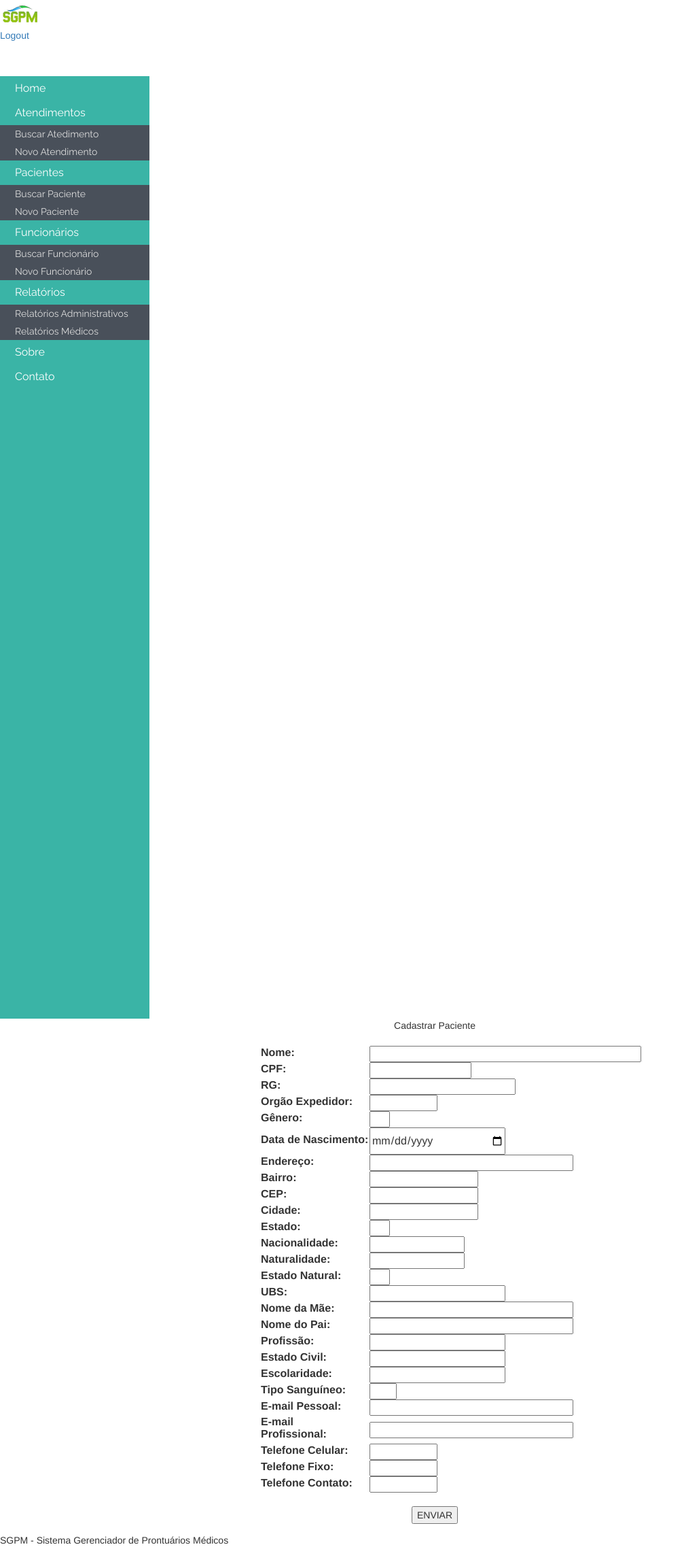
After one commit to fhnelsis/SGPM, a PHP site: page /formFuncionario.php in a window 1280 px wide. The commit adds this page. Shown: the whole page at 68% size, without its empty margins (0-1007 px from the left). Run offline with PHP 8.4, Linux system fonts and the light colour scheme.

```diff
--- /dev/null
+++ b/formFuncionario.php
@@ -0,0 +1,441 @@
+<?php include ('includes/cabecalho.php')?>
+<?php include ('includes/menu.php')?>
+<?php include ('includes/menuBack.php')?>
+<?php
+
+if ($_SERVER ['REQUEST_METHOD'] == 'POST') {
+	$con = mysqli_connect ( "localhost", "root", "", "sgpm" );
+	mysqli_set_charset ( $con, "utf8" );
+
+	$id = $_POST['id'];
+	$nome_paciente = $_POST ['nome_paciente'];
+	$cpf = $_POST ['cpf'];
+	$rg = $_POST ['rg'];
+	$org_exp = $_POST ['org_exp'];
+	$genero = $_POST ['genero'];
+	$data_nasc = $_POST ['data_nasc'];
+	$endereco = $_POST ['endereco'];
+	$bairro = $_POST ['bairro'];
+	$cep = $_POST ['cep'];
+	$cidade = $_POST ['cidade'];
+	$estado = $_POST ['estado'];
+	$estado = $_POST ['estado'];
+	$pais_nacionalidade = $_POST ['pais_nacionalidade'];
+	$cidade_natural = $_POST ['cidade_natural'];
+	$estado_natural = $_POST ['estado_natural'];
+	$ubs_atendimento = $_POST ['ubs_atendimento'];
+	$nome_mae = $_POST ['nome_mae'];
+	$nome_pai = $_POST ['nome_pai'];
+	$profissao = $_POST ['profissao'];
+	$estado_civil = $_POST ['estado_civil'];
+	$escolaridade = $_POST ['escolaridade'];
+	$tipo_sanguineo = $_POST ['tipo_sanguineo'];
+	$email_pessoal = $_POST ['email_pessoal'];
+	$email_prof = $_POST ['email_prof'];
+	$tel_cel = $_POST ['tel_cel'];
+	$tel_fixo = $_POST ['tel_fixo'];
+	$tel_contato = $_POST ['tel_contato'];
+
+	if (empty ($id)) {
+		$sql = "INSERT INTO paciente (nome_paciente, cpf, rg, org_exp, genero, data_nasc, endereco, bairro, cep,
+									  cidade, estado, pais_nacionalidade, cidade_natural, estado_natural,
+		                              ubs_atendimento, nome_mae, nome_pai, profissao, estado_civil, escolaridade,
+		                              tipo_sanguineo, email_pessoal, email_prof, tel_cel, tel_fixo, tel_contato)
+				VALUES ('{$nome_paciente}', '{$cpf}', '{$rg}', '{$org_exp}', '{$genero}', '{$data_nasc}', '{$endereco}',
+						'{$bairro}', '{$cep}', '{$cidade}', '{$estado}', '{$pais_nacionalidade}', '{$cidade_natural}',
+						'{$estado_natural}', '{$ubs_atendimento}', '{$nome_mae}', '{$nome_pai}', '{$profissao}',
+						'{$estado_civil}', '{$escolaridade}', '{$tipo_sanguineo}', '{$email_pessoal}', '{$email_prof}',
+						'{$tel_cel}', '{$tel_fixo}', '{$tel_contato}')";
+	} else {
+		$sql = "UPDATE paciente
+					SET    nome_paciente = '{$nome_paciente}',
+						   cpf = '{$cpf}',
+   					       rg = '{$rg}',
+      					   org_exp = '{$org_exp}',
+      					   genero = '{$genero}',
+   					       data_nasc = '{$data_nasc}',
+    					   endereco = '{$endereco}',
+   			               bairro = '{$bairro}',
+     			           cep = '{$cep}',
+    					   cidade = '{$cidade}',
+  				           estado = '{$estado}',
+                           pais_nacionalidade = '{$pais_nacionalidade}',
+    					   cidade_natural = '{$cidade_natural}',
+                           estado_natural = '{$estado_natural}',
+                           ubs_atendimento = '{$ubs_atendimento}',
+                           nome_mae = '{$nome_mae}',
+  					       nome_pai = '{$nome_pai}',
+                           profissao = '{$profissao}',
+                           estado_civil = '{$estado_civil}',
+                           escolaridade = '{$escolaridade}',
+                           tipo_sanguineo = '{$tipo_sanguineo}',
+                           email_pessoal = '{$email_pessoal}',
+                           email_prof = '{$email_prof}',
+                           tel_cel = '{$tel_cel}',
+                           tel_fixo = '{$tel_fixo}',
+                           tel_contato = '{$tel_contato}'
+                   WHERE   id_paciente = {$id} ";
+	}
+
+	$exec = mysqli_query ( $con, $sql );
+	$_SESSION ['msg'] = 'Registro Salvo Com Sucesso!';
+	header ( 'Location: consultarPaciente.php' );
+}
+
+// Se exitir um id passado por parametro
+if (isset ( $_GET ['id'] )) {
+	$con = mysqli_connect ( "localhost", "root", "", "sgpm" );
+	mysqli_set_charset ( $con, "utf8" );
+
+	$query = mysqli_query ( $con, "SELECT * FROM paciente WHERE id_paciente = {$_GET['id']} " );
+	$dadosPaciente = mysqli_fetch_array ( $query );
+}
+?>
+
+<div class="divTudoFormPaciente">
+	<div id="tituloPaginaCadastroAlteracao">
+		<center>
+				<?php echo isset($_GET['id']) ? "Alterar Paciente" : "Cadastrar Paciente"; ?>
+			</center>
+	</div>
+
+	<center>
+		<div id="formAlteraPaciente">
+			<div class="content-dataTable" style="width: 40%; margin: 0 auto">
+				<form method="POST">
+					<table width="100%">
+						<tr>
+							<br />
+							<td><label for="nome_paciente">Nome:</label></td>
+							<td><input style="width: 400px;" type="text" name="nome_paciente"
+								id="nome_paciente" maxlength="50"
+								value="<?php
+
+								if (isset ( $dadosPaciente ['nome_paciente'] )) {
+									echo $dadosPaciente ['nome_paciente'];
+								}
+								?>" /></td>
+						</tr>
+
+						<tr>
+							<td><label for="cpf">CPF:</label></td>
+							<td><input style="width: 150px;" type="text" name="cpf" id="cpf"
+								maxlength="11"
+								value="<?php
+
+								if (isset ( $dadosPaciente ['cpf'] )) {
+									echo $dadosPaciente ['cpf'];
+								}
+								?>" /></td>
+						</tr>
+
+						<tr>
+							<td><label for="rg">RG:</label></td>
+							<td><input type="text" name="rg" id="rg" maxlength="10"
+								value="<?php
+
+								if (isset ( $dadosPaciente ['rg'] )) {
+									echo $dadosPaciente ['rg'];
+								}
+								?>" /></td>
+						</tr>
+
+						<tr>
+							<td><label for="org_exp" style="width: 140px">Org&#227;o
+									Expedidor:</label></td>
+							<td><input style="width: 100px;" type="text" name="org_exp"
+								id="org_exp" maxlength="6"
+								value="<?php
+
+								if (isset ( $dadosPaciente ['org_exp'] )) {
+									echo $dadosPaciente ['org_exp'];
+								}
+								?>" /></td>
+						</tr>
+
+						<tr>
+							<td><label for="genero">G&#234;nero:</label></td>
+							<td><input style="width: 30px;" type="text" name="genero"
+								id="genero" maxlength="1"
+								value="<?php
+
+								if (isset ( $dadosPaciente ['genero'] )) {
+									echo $dadosPaciente ['genero'];
+								}
+								?>" /></td>
+						</tr>
+
+						<tr>
+							<td><label for="data_nasc" style="width: 160px">Data de
+									Nascimento:</label></td>
+							<td><input style="width: 200px;" type="date" name="data_nasc"
+								id="data_nasc" maxlength="10"
+								value="<?php
+
+								if (isset ( $dadosPaciente ['data_nasc'] )) {
+									echo $dadosPaciente ['data_nasc'];
+								}
+								?>" /></td>
+						</tr>
+
+						<tr>
+							<td><label for="endereco" style="width: 100px">Endere&#231;o:</label></td>
+							<td><input style="width: 300px;" type="text" name="endereco"
+								id="endereco" maxlength="100"
+								value="<?php
+
+								if (isset ( $dadosPaciente ['endereco'] )) {
+									echo $dadosPaciente ['endereco'];
+								}
+								?>" /></td>
+						</tr>
+
+						<tr>
+							<td><label for="bairro" style="width: 100px">Bairro:</label></td>
+							<td><input style="width: 160px;" type="text" name="bairro"
+								id="bairro" maxlength="30"
+								value="<?php
+
+								if (isset ( $dadosPaciente ['bairro'] )) {
+									echo $dadosPaciente ['bairro'];
+								}
+								?>" /></td>
+						</tr>
+
+						<tr>
+							<td><label for="cep" style="width: 100px">CEP:</label></td>
+							<td><input style="width: 160px;" type="text" name="cep" id="cep"
+								maxlength="9"
+								value="<?php
+
+								if (isset ( $dadosPaciente ['cep'] )) {
+									echo $dadosPaciente ['cep'];
+								}
+								?>" /></td>
+						</tr>
+
+						<tr>
+							<td><label for="cidade" style="width: 100px">Cidade:</label></td>
+							<td><input style="width: 160px;" type="text" name="cidade"
+								id="cidade" maxlength="30"
+								value="<?php
+
+								if (isset ( $dadosPaciente ['cidade'] )) {
+									echo $dadosPaciente ['cidade'];
+								}
+								?>" /></td>
+						</tr>
+
+						<tr>
+							<td><label for="estado" style="width: 100px">Estado:</label></td>
+							<td><input style="width: 30px;" type="text" name="estado"
+								id="estado" maxlength="2"
+								value="<?php
+
+								if (isset ( $dadosPaciente ['estado'] )) {
+									echo $dadosPaciente ['estado'];
+								}
+								?>" /></td>
+						</tr>
+
+						<tr>
+							<td><label for="pais_nacionalidade" style="width: 100px">Nacionalidade:</label></td>
+							<td><input style="width: 140px;" type="text"
+								name="pais_nacionalidade" id="pais_nacionalidade" maxlength="30"
+								value="<?php
+
+								if (isset ( $dadosPaciente ['pais_nacionalidade'] )) {
+									echo $dadosPaciente ['pais_nacionalidade'];
+								}
+								?>" /></td>
+						</tr>
+
+						<tr>
+							<td><label for="cidade_natural" style="width: 100px">Naturalidade:</label></td>
+							<td><input style="width: 140px;" type="text"
+								name="cidade_natural" id="cidade_natural" maxlength="30"
+								value="<?php
+
+								if (isset ( $dadosPaciente ['cidade_natural'] )) {
+									echo $dadosPaciente ['cidade_natural'];
+								}
+								?>" /></td>
+						</tr>
+
+						<tr>
+							<td><label for="estado_natural" style="width: 120px">Estado
+									Natural:</label></td>
+							<td><input style="width: 30px;" type="text" name="estado_natural"
+								id="estado_natural" maxlength="2"
+								value="<?php
+
+								if (isset ( $dadosPaciente ['estado_natural'] )) {
+									echo $dadosPaciente ['estado_natural'];
+								}
+								?>" /></td>
+						</tr>
+
+						<tr>
+							<td><label for="ubs_atendimento" style="width: 120px">UBS:</label></td>
+							<td><input style="width: 200px;" type="text"
+								name="ubs_atendimento" id="ubs_atendimento" maxlength="30"
+								value="<?php
+
+								if (isset ( $dadosPaciente ['ubs_atendimento'] )) {
+									echo $dadosPaciente ['ubs_atendimento'];
+								}
+								?>" /></td>
+						</tr>
+
+						<tr>
+							<td><label for="nome_mae" style="width: 120px">Nome da M&#227;e:</label></td>
+							<td><input style="width: 300px;" type="text" name="nome_mae"
+								id="nome_mae" maxlength="50"
+								value="<?php
+
+								if (isset ( $dadosPaciente ['nome_mae'] )) {
+									echo $dadosPaciente ['nome_mae'];
+								}
+								?>" /></td>
+						</tr>
+
+						<tr>
+							<td><label for="nome_pai" style="width: 120px">Nome do Pai:</label></td>
+							<td><input style="width: 300px;" type="text" name="nome_pai"
+								id="nome_pai" maxlength="50"
+								value="<?php
+
+								if (isset ( $dadosPaciente ['nome_pai'] )) {
+									echo $dadosPaciente ['nome_pai'];
+								}
+								?>" /></td>
+						</tr>
+
+						<tr>
+							<td><label for="profissao" style="width: 120px">Profiss&#227;o:</label></td>
+							<td><input style="width: 200px;" type="text" name="profissao"
+								id="profissao" maxlength="50"
+								value="<?php
+
+								if (isset ( $dadosPaciente ['profissao'] )) {
+									echo $dadosPaciente ['profissao'];
+								}
+								?>" /></td>
+						</tr>
+
+						<tr>
+							<td><label for="estado_civil" style="width: 120px">Estado Civil:</label></td>
+							<td><input style="width: 200px;" type="text" name="estado_civil"
+								id="estado_civil" maxlength="50"
+								value="<?php
+
+								if (isset ( $dadosPaciente ['estado_civil'] )) {
+									echo $dadosPaciente ['estado_civil'];
+								}
+								?>" /></td>
+						</tr>
+
+						<tr>
+							<td><label for="escolaridade" style="width: 120px">Escolaridade:</label></td>
+							<td><input style="width: 200px;" type="text" name="escolaridade"
+								id="escolaridade" maxlength="50"
+								value="<?php
+
+								if (isset ( $dadosPaciente ['escolaridade'] )) {
+									echo $dadosPaciente ['escolaridade'];
+								}
+								?>" /></td>
+						</tr>
+
+						<tr>
+							<td><label for="tipo_sanguineo" style="width: 140px">Tipo
+									Sangu&#237;neo:</label></td>
+							<td><input style="width: 40px;" type="text" name="tipo_sanguineo"
+								id="tipo_sanguineo" maxlength="3"
+								value="<?php
+
+								if (isset ( $dadosPaciente ['tipo_sanguineo'] )) {
+									echo $dadosPaciente ['tipo_sanguineo'];
+								}
+								?>" /></td>
+						</tr>
+
+						<tr>
+							<td><label for="email_pessoal" style="width: 140px">E-mail
+									Pessoal:</label></td>
+							<td><input style="width: 300px;" type="text" name="email_pessoal"
+								id="email_pessoal" maxlength="50"
+								value="<?php
+
+								if (isset ( $dadosPaciente ['email_pessoal'] )) {
+									echo $dadosPaciente ['email_pessoal'];
+								}
+								?>" /></td>
+						</tr>
+
+						<tr>
+							<td><label for="email_prof" style="width: 140px">E-mail
+									Profissional:</label></td>
+							<td><input style="width: 300px;" type="text" name="email_prof"
+								id="email_pessoal" maxlength="50"
+								value="<?php
+
+								if (isset ( $dadosPaciente ['email_prof'] )) {
+									echo $dadosPaciente ['email_prof'];
+								}
+								?>" /></td>
+						</tr>
+
+						<tr>
+							<td><label for="tel_cel" style="width: 140px">Telefone Celular:</label></td>
+							<td><input style="width: 100px;" type="text" name="tel_cel"
+								id="tel_cel" maxlength="10"
+								value="<?php
+
+								if (isset ( $dadosPaciente ['tel_cel'] )) {
+									echo $dadosPaciente ['tel_cel'];
+								}
+								?>" /></td>
+						</tr>
+
+						<tr>
+							<td><label for="tel_fixo" style="width: 140px">Telefone Fixo:</label></td>
+							<td><input style="width: 100px;" type="text" name="tel_fixo"
+								id="tel_cel" maxlength="10"
+								value="<?php
+
+								if (isset ( $dadosPaciente ['tel_fixo'] )) {
+									echo $dadosPaciente ['tel_fixo'];
+								}
+								?>" /></td>
+						</tr>
+
+						<tr>
+							<td><label for="tel_contato" style="width: 140px">Telefone
+									Contato:</label></td>
+							<td><input style="width: 100px;" type="text" name="tel_contato"
+								id="tel_contato" maxlength="10"
+								value="<?php
+
+								if (isset ( $dadosPaciente ['tel_contato'] )) {
+									echo $dadosPaciente ['tel_contato'];
+								}
+								?>" /></td>
+						</tr>
+
+					</table>
+					<br>
+
+					<input type="hidden" id="id" name="id"
+						value="<?php
+						if (isset ( $dadosPaciente ['id_paciente'] )) {
+							echo $dadosPaciente ['id_paciente'];
+						}
+						?>" /> <input type="submit" name="enviar" value="ENVIAR"
+						id="enviar_cadastro" />
+				</form>
+			</div>
+		</div>
+	</center>
+</div>
+<?php include ('includes/rodape.php')?>
--- a/includes/menu.php
+++ b/includes/menu.php
@@ -31,7 +31,7 @@
 
 			<li class='active'><a href='#'>Funcionários</a>
 				<ul>
-					<li><a href='#'>Buscar Funcionário</a></li>
+					<li><a href='consultarFuncionario.php'>Buscar Funcionário</a></li>
 					<li><a href='#'>Novo Funcionário</a></li>
 				</ul></li>
 			<li class='active'><a href='#'>Relatórios</a>
```
Also changed, not shown: consultarFuncionario.php (added, +68 -0 lines).
